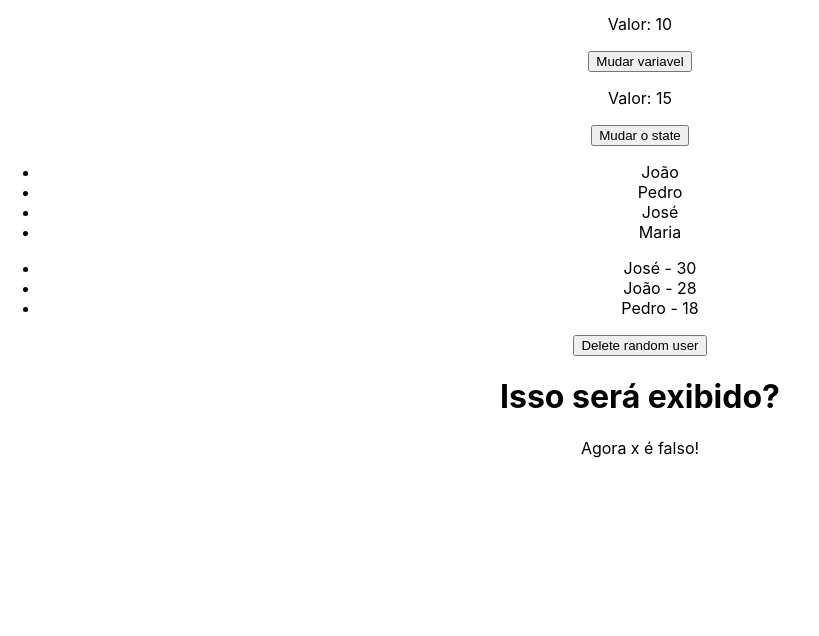
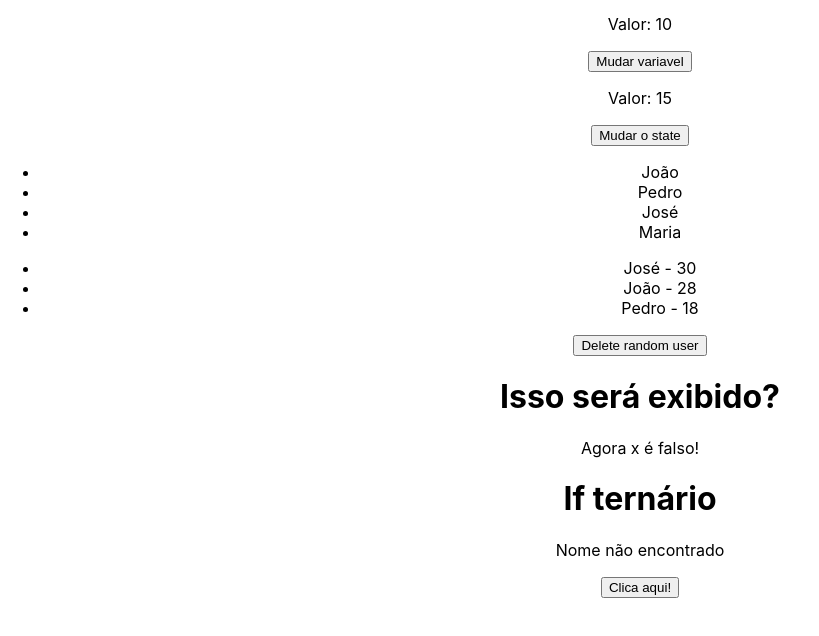
Before and after one commit to KrhystFerrari/Curso-React-Section3, a React (Create React App) app in the folder react-section3/: page / in a window 1280 px wide. Shown: the part 946-1582 px from the top of the page, without its empty margins (0-819 px from the left). Built offline with nearby package versions, Linux system fonts and the light colour scheme.

Commit message:
if/else no JSX

```diff
--- a/react-section3/src/components/ConditionalRender.js
+++ b/react-section3/src/components/ConditionalRender.js
@@ -2,12 +2,26 @@
 
 const ConditionalRender = () => {
     const [x] = useState(false);
+
+    const [name, setName] = useState("Krhys");
+
 
     return (
         <div>
             <h1>Isso será exibido?</h1>
             {x && <p>Se x for true, sim!</p>}
             {!x && <p>Agora x é falso!</p>}
+            <h1>If ternário</h1>
+            {name === "João" ? (
+                <div>
+                    <p>O nome é João</p>
+                </div>
+            ) : (
+                <div>
+                    <p>Nome não encontrado</p>
+                </div>
+            )}
+            <button onClick={() => setName("João")}>Clica aqui!</button>
         </div>
   );
 };
```
